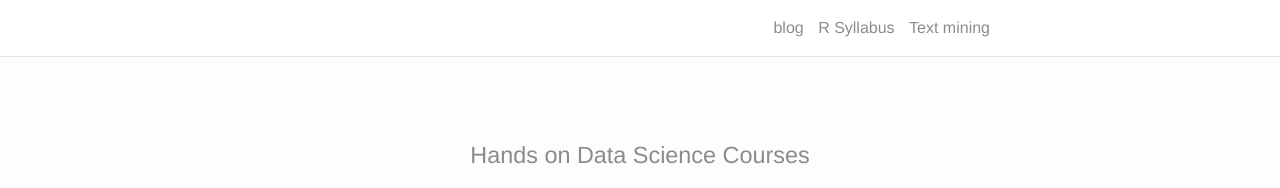
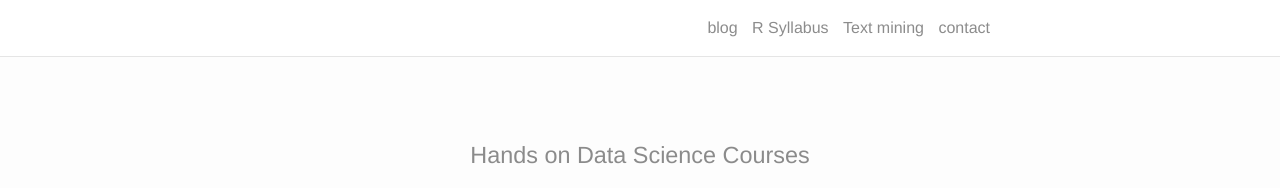
Before and after one commit to machinelearningfun/machinelearningfun.github.io, a Jekyll site: the page built from index.html, in a window 1280 px wide. Shown: the top 188 px of the page. Built offline with Jekyll 4.4.1, drawn with Linux system fonts in a browser that asks for light colours; nearby versions of some CDN libraries; the list of posts is cut into pages by our own code.

Commit message:
Added Contact Form

```diff
--- a/_includes/header.html
+++ b/_includes/header.html
@@ -14,6 +14,8 @@
           {% endif %}
         {% endfor %}
 
+        <a class="page-link" href="{{ site.baseurl }}/Contact">contact</a>
+
       </div>
     </nav>
 
```
